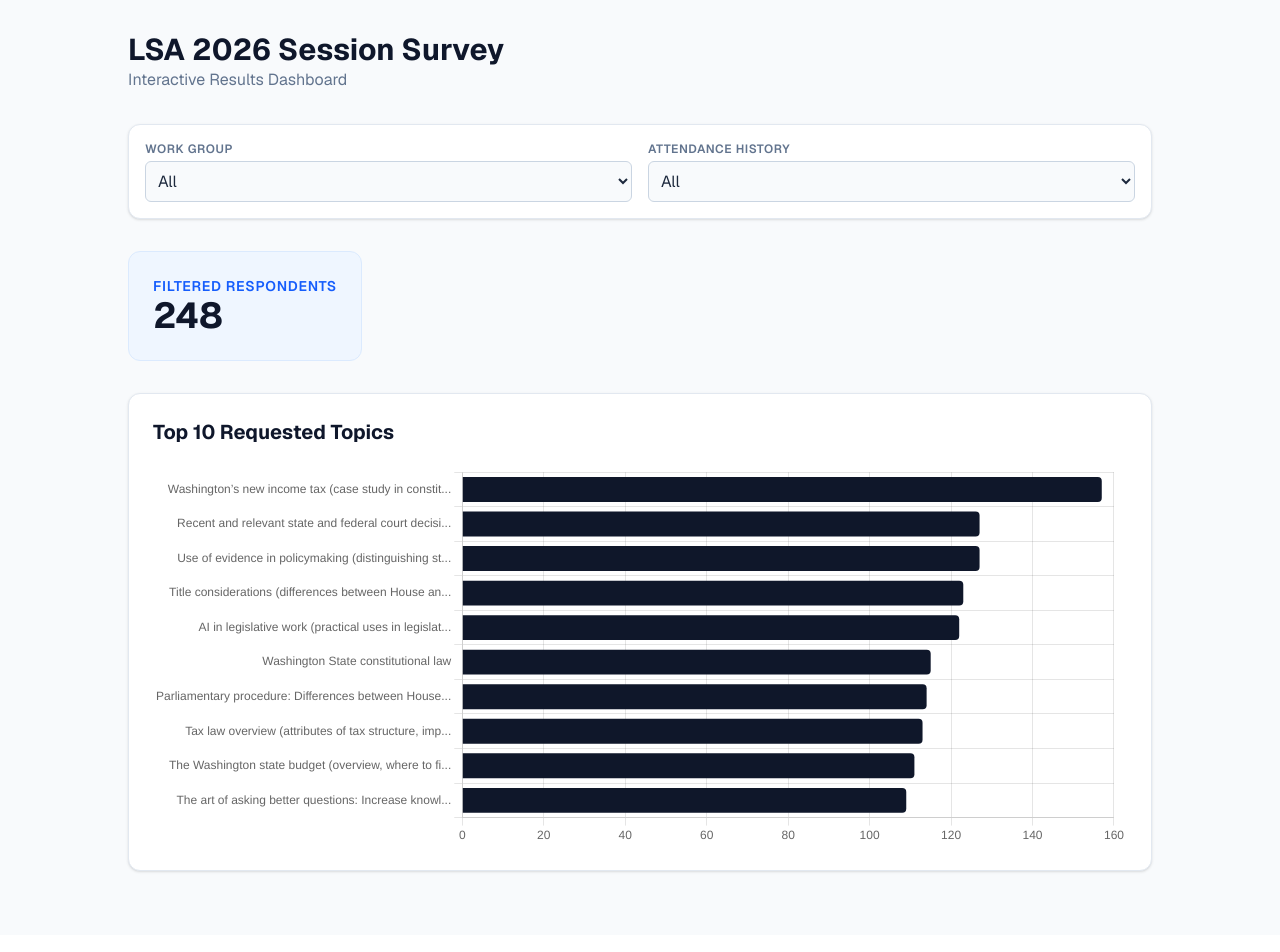
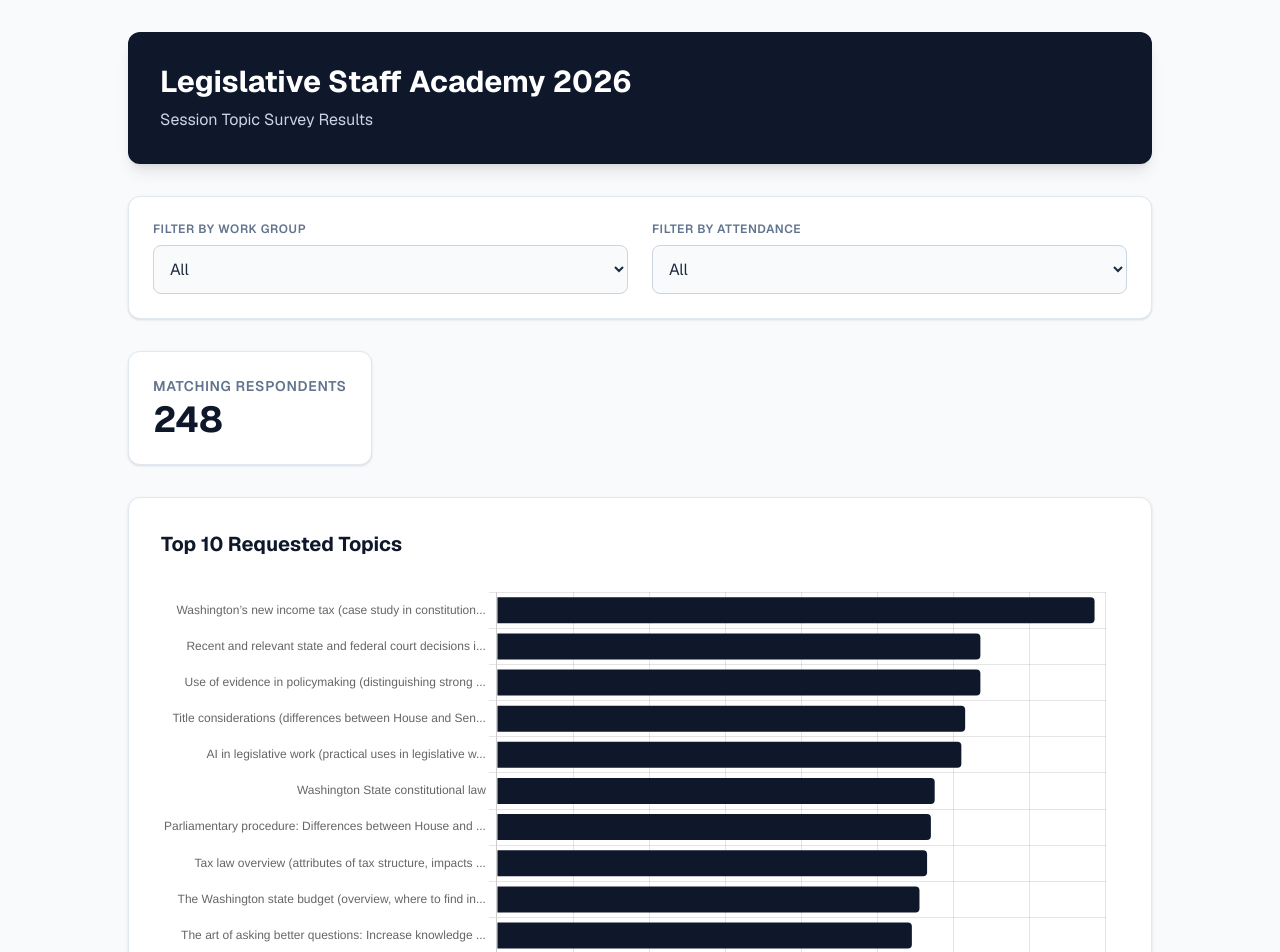
Before and after one commit to sspdak/lsa-dashboard, a Next.js app: page /lsa-survey in a window 1280 px wide. Shown: the top 952 px of the page. Built offline with nearby package versions, Linux system fonts and the light colour scheme.

Commit message:
Add finished dashboard and admin converter files

```diff
--- a/app/admin/page.tsx
+++ b/app/admin/page.tsx
@@ -25,9 +25,16 @@ export default function AdminConverterPage() {
         const rawJson = XLSX.utils.sheet_to_json(worksheet, { defval: "" });
 
         // Clean and map the data
-        const cleanData = rawJson.map((row: any) => ({
+        const cleanData = rawJson.map((row: any) => {
+          // Safely handle potential hidden spaces in the column headers
+          const attendanceVal = row["How many LSAs have you attended?\u00A0"] ||
+                                row["How many LSAs have you attended? "] ||
+                                row["How many LSAs have you attended?"] ||
+                                "Unknown";
+
+          return {
             workGroup: row["What legislative work group are you a part of?"] || "Unknown",
-          attendance: row["How many LSAs have you attended?\u00a0"] || "Unknown",
+            attendance: attendanceVal,
             topics: [
               row["General Professional Development"],
               row["Legislative Process and Environment"],
@@ -35,8 +42,9 @@ export default function AdminConverterPage() {
               row["Budget and Fiscal Policy"],
               row["Legal Foundations"],
               row["Research and Drafting"]
-          ].filter(Boolean).join(";") // Combine all topic columns into one string separated by semicolons
-        }));
+            ].filter(Boolean).join(";") // Combine all topic columns into one string
+          };
+        });
 
         // Create a downloadable JSON file
         const blob = new Blob([JSON.stringify(cleanData, null, 2)], { type: "application/json" });
@@ -52,7 +60,7 @@ export default function AdminConverterPage() {
   };
 
   return (
-    <div className="min-h-screen bg-slate-50 flex flex-col items-center justify-center p-6 text-slate-800">
+    <div className="min-h-screen bg-slate-50 flex flex-col items-center justify-center p-6 text-slate-800 font-sans">
       <div className="bg-white p-8 rounded-xl shadow-lg border border-slate-200 max-w-md w-full text-center">
         <h1 className="text-2xl font-bold text-slate-900 mb-2">Data Converter</h1>
         <p className="text-sm text-slate-500 mb-6">Upload your LSA Survey (.xlsx) to generate the static JSON file for the public dashboard.</p>
@@ -61,7 +69,7 @@ export default function AdminConverterPage() {
           type="file"
           accept=".xlsx, .csv"
           onChange={handleFileUpload}
-          className="mb-4 w-full text-sm text-slate-500 file:mr-4 file:py-2 file:px-4 file:rounded-md file:border-0 file:text-sm file:font-semibold file:bg-slate-900 file:text-white hover:file:bg-slate-700 cursor-pointer"
+          className="mb-4 w-full text-sm text-slate-500 file:mr-4 file:py-2 file:px-4 file:rounded-md file:border-0 file:text-sm file:font-semibold file:bg-slate-800 file:text-white hover:file:bg-slate-700 cursor-pointer transition-colors"
         />
 
         <p className="text-sm font-medium text-slate-700 mb-4">{status}</p>
--- a/app/lsa-survey/page.tsx
+++ b/app/lsa-survey/page.tsx
@@ -1,22 +1,21 @@
 "use client";
 
 import { useEffect, useState } from 'react';
-import { Chart as ChartJS, ArcElement, Tooltip, Legend, CategoryScale, LinearScale, BarElement } from 'chart.js';
-import { Pie, Bar } from 'react-chartjs-2';
+import { Chart as ChartJS, Tooltip, Legend, CategoryScale, LinearScale, BarElement } from 'chart.js';
+import { Bar } from 'react-chartjs-2';
 
-ChartJS.register(ArcElement, Tooltip, Legend, CategoryScale, LinearScale, BarElement);
+ChartJS.register(Tooltip, Legend, CategoryScale, LinearScale, BarElement);
 
 export default function PublicDashboard() {
   const [data, setData] = useState<any[]>([]);
   const [filterWorkGroup, setFilterWorkGroup] = useState("All");
   const [filterAttendance, setFilterAttendance] = useState("All");
 
-  // Fetch the static JSON file when the page loads
   useEffect(() => {
     fetch('/survey-data.json')
       .then(res => res.json())
       .then(json => setData(json))
-      .catch(err => console.error("Failed to load data. Did you put survey-data.json in the public folder?", err));
+      .catch(err => console.error("Failed to load data. Make sure survey-data.json is in the public folder.", err));
   }, []);
 
   // Filter the data based on dropdowns
@@ -45,31 +44,34 @@ export default function PublicDashboard() {
 
   // Chart Configurations
   const barChartData = {
-    labels: sortedTopics.map(t => t[0].length > 50 ? t[0].substring(0, 50) + '...' : t[0]),
+    labels: sortedTopics.map(t => t[0].length > 55 ? t[0].substring(0, 55) + '...' : t[0]),
     datasets: [{
       label: 'Requests',
       data: sortedTopics.map(t => t[1]),
-      backgroundColor: '#0f172a', // Navy
+      backgroundColor: '#0f172a', // Navy tone for the bars
       borderRadius: 4
     }]
   };
 
-  const getUniqueOptions = (key: string) => ["All", ...Array.from(new Set(data.map(d => d[key]))).filter(Boolean)];
+  const getUniqueOptions = (key: string) => {
+    const uniqueVals = Array.from(new Set(data.map(d => d[key]))).filter(Boolean);
+    return ["All", ...uniqueVals];
+  };
 
   return (
     <div className="min-h-screen bg-slate-50 text-slate-800 p-8 font-sans">
       <div className="max-w-5xl mx-auto">
-        <header className="mb-8">
-          <h1 className="text-3xl font-bold text-slate-900">LSA 2026 Session Survey</h1>
-          <p className="text-slate-500">Interactive Results Dashboard</p>
+        <header className="mb-8 p-8 bg-slate-900 rounded-xl shadow-lg text-white">
+          <h1 className="text-3xl font-bold mb-2">Legislative Staff Academy 2026</h1>
+          <p className="text-slate-300">Session Topic Survey Results</p>
         </header>
 
         {/* Filters */}
-        <div className="bg-white p-4 rounded-xl shadow-sm border border-slate-200 mb-8 flex gap-4">
+        <div className="bg-white p-6 rounded-xl shadow-sm border border-slate-200 mb-8 flex flex-col md:flex-row gap-6">
           <div className="flex-1">
-            <label className="block text-xs font-semibold text-slate-500 uppercase tracking-wider mb-1">Work Group</label>
+            <label className="block text-xs font-semibold text-slate-500 uppercase tracking-wider mb-2">Filter by Work Group</label>
             <select
-              className="w-full p-2 border border-slate-300 rounded-md bg-slate-50"
+              className="w-full p-3 border border-slate-300 rounded-lg bg-slate-50 focus:ring-2 focus:ring-blue-500 outline-none"
               value={filterWorkGroup}
               onChange={e => setFilterWorkGroup(e.target.value)}
             >
@@ -77,9 +79,9 @@ export default function PublicDashboard() {
             </select>
           </div>
           <div className="flex-1">
-            <label className="block text-xs font-semibold text-slate-500 uppercase tracking-wider mb-1">Attendance History</label>
+            <label className="block text-xs font-semibold text-slate-500 uppercase tracking-wider mb-2">Filter by Attendance</label>
             <select
-              className="w-full p-2 border border-slate-300 rounded-md bg-slate-50"
+              className="w-full p-3 border border-slate-300 rounded-lg bg-slate-50 focus:ring-2 focus:ring-blue-500 outline-none"
               value={filterAttendance}
               onChange={e => setFilterAttendance(e.target.value)}
             >
@@ -89,22 +91,36 @@ export default function PublicDashboard() {
         </div>
 
         {/* Top Metric */}
-        <div className="mb-8 p-6 bg-blue-50 border border-blue-100 rounded-xl inline-block">
-          <p className="text-sm font-semibold text-blue-600 uppercase tracking-wider">Filtered Respondents</p>
+        <div className="mb-8 p-6 bg-white border border-slate-200 shadow-sm rounded-xl inline-block">
+          <p className="text-sm font-semibold text-slate-500 uppercase tracking-wider mb-1">Matching Respondents</p>
           <p className="text-4xl font-bold text-slate-900">{totalResponses}</p>
         </div>
 
-        {/* Charts */}
-        <div className="bg-white p-6 rounded-xl shadow-sm border border-slate-200 mb-8">
-          <h2 className="text-xl font-bold text-slate-900 mb-4">Top 10 Requested Topics</h2>
-          <div className="h-96">
+        {/* Chart */}
+        <div className="bg-white p-8 rounded-xl shadow-sm border border-slate-200 mb-8">
+          <h2 className="text-xl font-bold text-slate-900 mb-6">Top 10 Requested Topics</h2>
+          <div className="h-[400px]">
             {sortedTopics.length > 0 ? (
               <Bar
                 data={barChartData}
-                options={{ maintainAspectRatio: false, indexAxis: 'y', plugins: { legend: { display: false } } }}
+                options={{
+                  maintainAspectRatio: false,
+                  indexAxis: 'y',
+                  plugins: {
+                    legend: { display: false },
+                    tooltip: {
+                      callbacks: {
+                        title: function(context) {
+                          // Show the full, un-truncated string when hovering over a bar
+                          return sortedTopics[context[0].dataIndex][0];
+                        }
+                      }
+                    }
+                  }
+                }}
               />
             ) : (
-              <p className="text-slate-500">No topics found for this filter combination.</p>
+              <p className="text-slate-500 text-center mt-10 italic">No topics found for this filter combination.</p>
             )}
           </div>
         </div>
```
Lines whose indentation alone changed are shown as unchanged.
